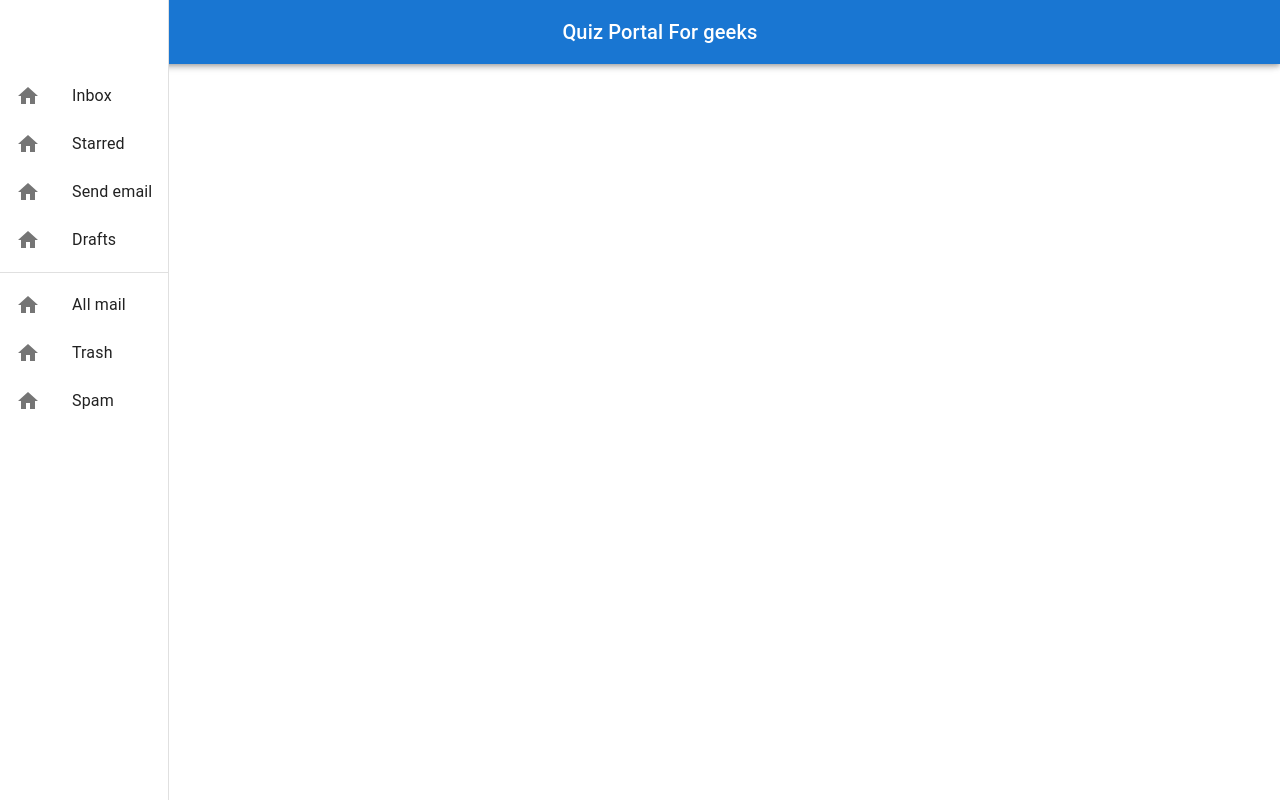
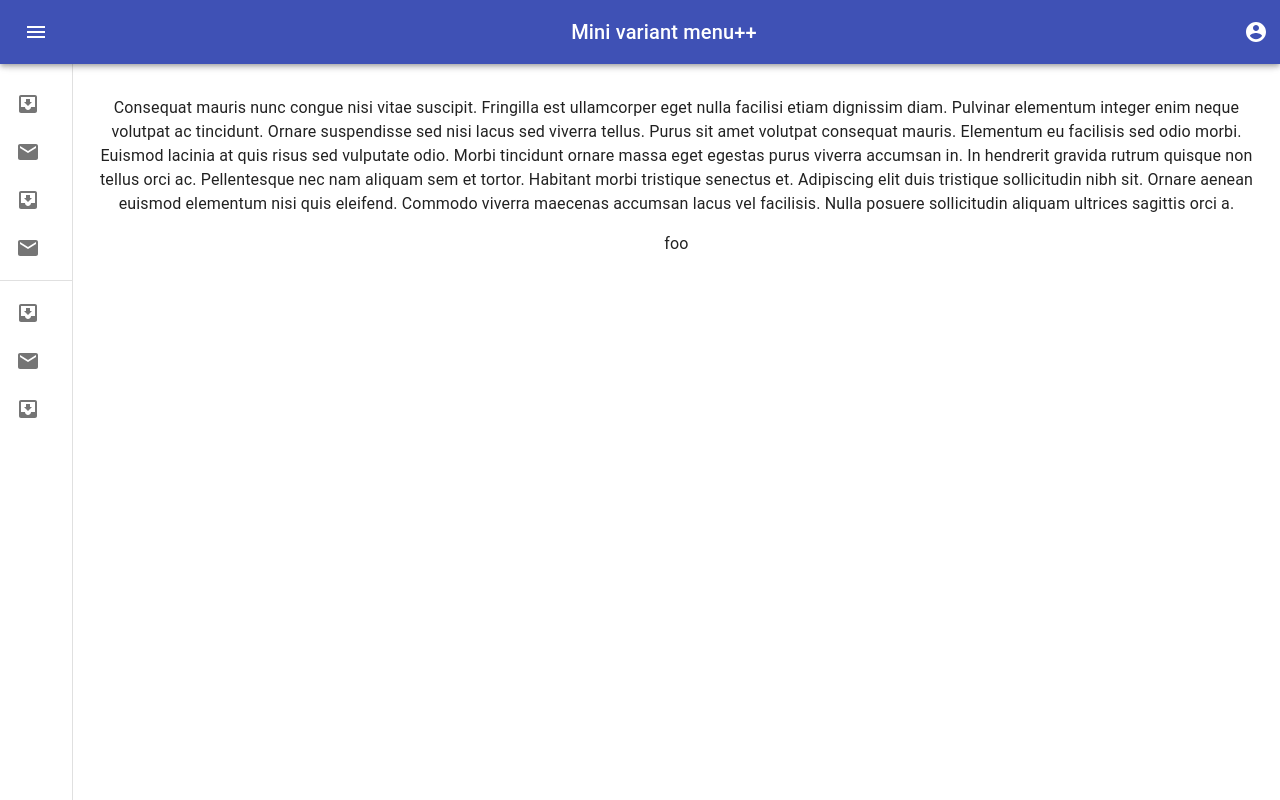
Before and after one commit to codelearner0120/client_exam_portal, a React (Create React App) app: page / in a window 1280 px wide. Built offline with nearby package versions, Linux system fonts and the light colour scheme.

Commit message:
Left bar working

```diff
--- a/src/App.js
+++ b/src/App.js
@@ -10,15 +10,15 @@ import NewUserForm from './component/NewUserForm';
 import { useAgent } from './Forms/useAgent';
 import { ThemeProvider } from '@mui/styles';
 import theme from './Styles/Theme';
-
+import { CssBaseline } from '@mui/material';
+import Main from './Main';
 function App() {
   const {isLoggedIn}=useAgent();
   console.log("user is login ",isLoggedIn())
   return (
     <div className="App">
-      <ThemeProvider theme={theme}>
-      <RoutesWrapper />
-      </ThemeProvider>
+   <CssBaseline />
+   <Main />
     </div>
   );
 }
--- /dev/null
+++ b/src/Main.js
@@ -0,0 +1,255 @@
+import React from "react";
+import PropTypes from "prop-types";
+import classNames from "classnames";
+import { withStyles } from "@material-ui/core/styles";
+import Drawer from "@material-ui/core/Drawer";
+import AppBar from "@material-ui/core/AppBar";
+import Toolbar from "@material-ui/core/Toolbar";
+import List from "@material-ui/core/List";
+import CssBaseline from "@material-ui/core/CssBaseline";
+import Typography from "@material-ui/core/Typography";
+import Divider from "@material-ui/core/Divider";
+import IconButton from "@material-ui/core/IconButton";
+import MenuIcon from "@material-ui/icons/Menu";
+import AccountCircle from "@material-ui/icons/AccountCircle";
+import ListItem from "@material-ui/core/ListItem";
+import ListItemIcon from "@material-ui/core/ListItemIcon";
+import ListItemText from "@material-ui/core/ListItemText";
+import InboxIcon from "@material-ui/icons/MoveToInbox";
+import MailIcon from "@material-ui/icons/Mail";
+import MenuItem from "@material-ui/core/MenuItem";
+import Menu from "@material-ui/core/Menu";
+
+const drawerWidth = 220;
+
+const styles = theme => ({
+  root: {
+    display: "flex"
+  },
+  appBar: {
+    zIndex: theme.zIndex.drawer + 1
+  },
+  appBarShift: {
+    marginLeft: drawerWidth,
+    width: `calc(100% - ${drawerWidth}px)`,
+    transition: theme.transitions.create(["width", "margin"], {
+      easing: theme.transitions.easing.sharp,
+      duration: theme.transitions.duration.enteringScreen
+    })
+  },
+  menuButton: {
+    marginLeft: 12,
+    marginRight: 36
+  },
+  menuButtonIconClosed: {
+    transition: theme.transitions.create(["transform"], {
+      easing: theme.transitions.easing.sharp,
+      duration: theme.transitions.duration.leavingScreen
+    }),
+    transform: "rotate(0deg)"
+  },
+  menuButtonIconOpen: {
+    transition: theme.transitions.create(["transform"], {
+      easing: theme.transitions.easing.sharp,
+      duration: theme.transitions.duration.leavingScreen
+    }),
+    transform: "rotate(180deg)"
+  },
+  hide: {
+    display: "none"
+  },
+  drawer: {
+    width: drawerWidth,
+    flexShrink: 0,
+    whiteSpace: "nowrap"
+  },
+  drawerOpen: {
+    width: drawerWidth,
+    transition: theme.transitions.create("width", {
+      easing: theme.transitions.easing.sharp,
+      duration: theme.transitions.duration.enteringScreen
+    })
+  },
+  drawerClose: {
+    transition: theme.transitions.create("width", {
+      easing: theme.transitions.easing.sharp,
+      duration: theme.transitions.duration.leavingScreen
+    }),
+    overflowX: "hidden",
+    width: theme.spacing.unit * 7 + 1,
+    [theme.breakpoints.up("sm")]: {
+      width: theme.spacing.unit * 9 + 1
+    }
+  },
+  toolbar: {
+    display: "flex",
+    alignItems: "center",
+    marginTop: theme.spacing.unit,
+    justifyContent: "flex-end",
+    padding: "0 8px",
+    ...theme.mixins.toolbar
+  },
+  content: {
+    flexGrow: 1,
+    padding: theme.spacing.unit * 3
+  },
+  grow: {
+    flexGrow: 1
+  }
+});
+
+class MiniDrawer extends React.Component {
+  state = {
+    open: false,
+    anchorEl: null
+  };
+
+  handleDrawerOpen = () => {
+    this.setState({ open: !this.state.open });
+  };
+
+  handleDrawerClose = () => {
+    this.setState({ open: false });
+  };
+
+  handleMenu = event => {
+    this.setState({ anchorEl: event.currentTarget });
+  };
+  handleClose = () => {
+    this.setState({ anchorEl: null });
+  };
+
+  render() {
+    const { classes, theme } = this.props;
+    const { anchorEl } = this.state;
+    const open = Boolean(anchorEl);
+    return (
+      <div className={classes.root}>
+        <CssBaseline />
+        <AppBar
+          position="fixed"
+          className={classes.appBar}
+          fooJon={classNames(classes.appBar, {
+            [classes.appBarShift]: this.state.open
+          })}
+        >
+          <Toolbar disableGutters={true}>
+            <IconButton
+              color="inherit"
+              aria-label="Open drawer"
+              onClick={this.handleDrawerOpen}
+              className={classes.menuButton}
+            >
+              <MenuIcon
+                classes={{
+                  root: this.state.open
+                    ? classes.menuButtonIconOpen
+                    : classes.menuButtonIconClosed
+                }}
+              />
+            </IconButton>
+            <Typography
+              variant="h6"
+              color="inherit"
+              className={classes.grow}
+              noWrap
+            >
+              Mini variant menu++
+            </Typography>
+            <div>
+              <IconButton
+                aria-owns={open ? "menu-appbar" : undefined}
+                aria-haspopup="true"
+                onClick={this.handleMenu}
+                color="inherit"
+              >
+                <AccountCircle />
+              </IconButton>
+              <Menu
+                id="menu-appbar"
+                anchorEl={anchorEl}
+                anchorOrigin={{
+                  vertical: "top",
+                  horizontal: "right"
+                }}
+                transformOrigin={{
+                  vertical: "top",
+                  horizontal: "right"
+                }}
+                open={open}
+                onClose={this.handleClose}
+              >
+                <MenuItem onClick={this.handleClose}>Profile</MenuItem>
+                <MenuItem onClick={this.handleClose}>My account</MenuItem>
+              </Menu>
+            </div>
+          </Toolbar>
+        </AppBar>
+        <Drawer
+          variant="permanent"
+          className={classNames(classes.drawer, {
+            [classes.drawerOpen]: this.state.open,
+            [classes.drawerClose]: !this.state.open
+          })}
+          classes={{
+            paper: classNames({
+              [classes.drawerOpen]: this.state.open,
+              [classes.drawerClose]: !this.state.open
+            })
+          }}
+          open={this.state.open}
+        >
+          <div className={classes.toolbar} />
+          <List>
+            {["Inbox", "Starred", "Send email", "Drafts"].map((text, index) => (
+              <ListItem button key={text}>
+                <ListItemIcon>
+                  {index % 2 === 0 ? <InboxIcon /> : <MailIcon />}
+                </ListItemIcon>
+                <ListItemText primary={text} />
+              </ListItem>
+            ))}
+          </List>
+          <Divider />
+          <List>
+            {["All mail", "Trash", "Spam"].map((text, index) => (
+              <ListItem button key={text}>
+                <ListItemIcon>
+                  {index % 2 === 0 ? <InboxIcon /> : <MailIcon />}
+                </ListItemIcon>
+                <ListItemText primary={text} />
+              </ListItem>
+            ))}
+          </List>
+        </Drawer>
+        <main className={classes.content}>
+          <div className={classes.toolbar} />
+
+          <Typography paragraph>
+            Consequat mauris nunc congue nisi vitae suscipit. Fringilla est
+            ullamcorper eget nulla facilisi etiam dignissim diam. Pulvinar
+            elementum integer enim neque volutpat ac tincidunt. Ornare
+            suspendisse sed nisi lacus sed viverra tellus. Purus sit amet
+            volutpat consequat mauris. Elementum eu facilisis sed odio morbi.
+            Euismod lacinia at quis risus sed vulputate odio. Morbi tincidunt
+            ornare massa eget egestas purus viverra accumsan in. In hendrerit
+            gravida rutrum quisque non tellus orci ac. Pellentesque nec nam
+            aliquam sem et tortor. Habitant morbi tristique senectus et.
+            Adipiscing elit duis tristique sollicitudin nibh sit. Ornare aenean
+            euismod elementum nisi quis eleifend. Commodo viverra maecenas
+            accumsan lacus vel facilisis. Nulla posuere sollicitudin aliquam
+            ultrices sagittis orci a.
+          </Typography>
+          <Typography paragraph>foo</Typography>
+        </main>
+      </div>
+    );
+  }
+}
+
+MiniDrawer.propTypes = {
+  classes: PropTypes.object.isRequired,
+  theme: PropTypes.object.isRequired
+};
+
+export default withStyles(styles, { withTheme: true })(MiniDrawer);
```
